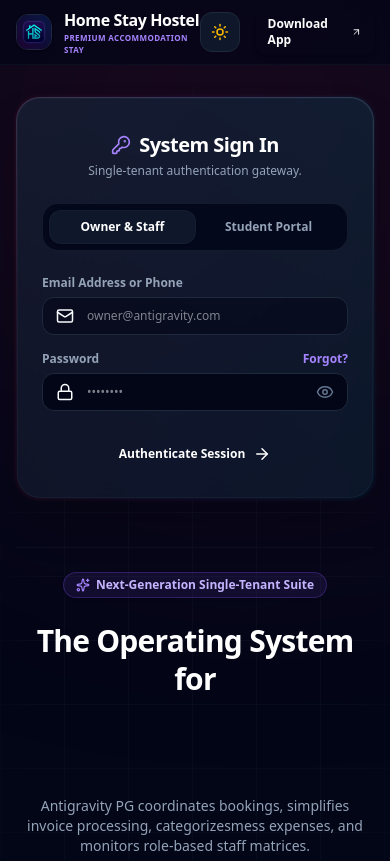
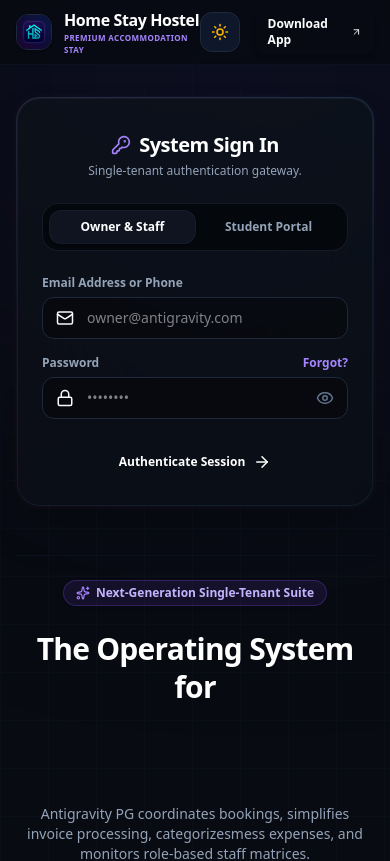
Before and after one commit to ramakrishnamadala559-a11y/BMR-portal, a Next.js app: page / in a window 390 px wide. Shown: the top 861 px of the page. Built offline with nearby package versions, Linux system fonts and the light colour scheme; no server answers.

Commit message:
design: Redesign login page background for better contrast and mobile comfort

```diff
--- a/src/app/login/page.tsx
+++ b/src/app/login/page.tsx
@@ -80,7 +80,7 @@ export default function LoginPage() {
 
   if (loading) {
     return (
-      <div className="min-h-screen bg-slate-955 flex flex-col items-center justify-center">
+      <div className="min-h-screen bg-[#080b11] flex flex-col items-center justify-center">
         <Loader2 className="h-10 w-10 text-violet-500 animate-spin mb-4" />
         <p className="text-slate-400 text-sm font-medium">Checking session...</p>
       </div>
@@ -88,17 +88,17 @@ export default function LoginPage() {
   }
 
   return (
-    <div className="min-h-screen bg-slate-955 flex flex-col relative overflow-x-hidden text-slate-100 font-sans selection:bg-violet-650 selection:text-white">
-      {/* Dynamic Colorful Fluid Mesh Gradients (Floating Animations) */}
-      <div className="absolute top-[-10%] left-[-15%] w-[600px] h-[600px] bg-gradient-to-tr from-rose-500/20 via-violet-650/25 to-indigo-650/15 rounded-full blur-[140px] pointer-events-none animate-float-slow" />
-      <div className="absolute bottom-[-10%] right-[-15%] w-[600px] h-[600px] bg-gradient-to-bl from-cyan-500/15 via-blue-650/20 to-violet-600/15 rounded-full blur-[140px] pointer-events-none animate-float-medium" />
+    <div className="min-h-screen bg-[#080b11] flex flex-col relative overflow-x-hidden text-slate-100 font-sans selection:bg-violet-650 selection:text-white">
+      {/* Softer, more comfortable dynamic fluid gradients */}
+      <div className="absolute top-[-10%] left-[-15%] w-[550px] h-[550px] bg-gradient-to-tr from-violet-600/10 via-indigo-600/10 to-violet-850/5 rounded-full blur-[160px] pointer-events-none animate-float-slow" />
+      <div className="absolute bottom-[-10%] right-[-15%] w-[550px] h-[550px] bg-gradient-to-bl from-indigo-700/10 via-slate-800/10 to-violet-750/5 rounded-full blur-[160px] pointer-events-none animate-float-medium" />
 
-      {/* Grid pattern background overlay */}
-      <div className="absolute inset-0 bg-[linear-gradient(to_right,#1e293b_1px,transparent_1px),linear-gradient(to_bottom,#1e293b_1px,transparent_1px)] bg-[size:4rem_4rem] [mask-image:radial-gradient(ellipse_60%_50%_at_50%_50%,#000_70%,transparent_100%)] opacity-20 pointer-events-none" />
+      {/* Finer, less distracting grid pattern overlay */}
+      <div className="absolute inset-0 bg-[linear-gradient(to_right,#131924_1px,transparent_1px),linear-gradient(to_bottom,#131924_1px,transparent_1px)] bg-[size:3rem_3rem] [mask-image:radial-gradient(ellipse_70%_60%_at_50%_50%,#000_70%,transparent_100%)] opacity-35 pointer-events-none" />
 
       {/* TOP FLOATING NAVBAR */}
       {!isMobileApp && (
-        <header className="w-full border-b border-slate-900/60 bg-slate-955/65 backdrop-blur-md sticky top-0 z-50">
+        <header className="w-full border-b border-slate-900/60 bg-[#080b11]/70 backdrop-blur-md sticky top-0 z-50">
           <div className="max-w-7xl mx-auto px-4 sm:px-6 lg:px-8 h-16 flex items-center justify-between">
             <div className="flex items-center gap-3">
               <img src="/homestay_logo.jpg" alt="Brand Logo" className="h-9 w-9 rounded-xl border border-slate-800 shadow object-cover flex-shrink-0" />
@@ -140,12 +140,12 @@ export default function LoginPage() {
       <main className="flex-1 max-w-4xl mx-auto w-full px-4 sm:px-6 lg:px-8 py-8 lg:py-12 flex flex-col items-center gap-12 relative z-10">
 
         {/* SECTION 1: LOGIN CARD (POSITIONED IN MIDDLE TOP) */}
-        <div id="console" className="w-full max-w-md p-[1px] bg-gradient-to-b from-slate-700/80 via-slate-800/40 to-slate-950 rounded-3xl relative shadow-2xl transition-transform duration-300 hover:scale-[1.01]">
+        <div id="console" className="w-full max-w-md p-[1px] bg-gradient-to-b from-slate-800 via-slate-900/60 to-[#080b11] rounded-3xl relative shadow-2xl transition-transform duration-300 hover:scale-[1.01]">
           {/* Glowing border outline */}
-          <div className="absolute inset-0 bg-gradient-to-r from-rose-500/25 via-violet-500/25 to-cyan-500/25 rounded-3xl opacity-50 blur-[2px] pointer-events-none" />
+          <div className="absolute inset-0 bg-gradient-to-r from-rose-500/10 via-violet-500/15 to-cyan-500/10 rounded-3xl opacity-50 blur-[2px] pointer-events-none" />
 
           {/* Inner Card Container */}
-          <div className="bg-slate-900/85 rounded-[23px] p-6 sm:p-8 backdrop-blur-3xl relative z-10 border border-slate-850/50">
+          <div className="bg-[#0b0f17]/90 rounded-[23px] p-6 sm:p-8 backdrop-blur-3xl relative z-10 border border-slate-850/50">
 
             {/* Logo / Brand Header */}
             <div className="flex flex-col items-center mb-6">
@@ -163,7 +163,7 @@ export default function LoginPage() {
             </div>
 
             {/* RBAC Tab Selection */}
-            <div className="flex bg-slate-950/80 p-1.5 rounded-2xl mb-6 border border-slate-850/60">
+            <div className="flex bg-[#05070a]/90 p-1.5 rounded-2xl mb-6 border border-slate-850/60">
               <button
                 onClick={() => {
                   setActiveTab('admin');
@@ -172,7 +172,7 @@ export default function LoginPage() {
                 }}
                 className={`flex-1 py-2 text-xs font-bold rounded-xl transition-all cursor-pointer ${
                   activeTab === 'admin'
-                    ? 'bg-slate-900 text-white shadow border border-slate-800/40'
+                    ? 'bg-[#0f1420] text-white shadow border border-slate-850/40'
                     : 'text-slate-400 hover:text-slate-200'
                 }`}
               >
@@ -186,8 +186,8 @@ export default function LoginPage() {
                 }}
                 className={`flex-1 py-2 text-xs font-bold rounded-xl transition-all cursor-pointer ${
                   activeTab === 'student'
-                    ? 'bg-slate-900 text-white shadow border border-slate-800/40'
-                    : 'text-slate-400 hover:text-slate-255'
+                    ? 'bg-[#0f1420] text-white shadow border border-slate-855/40'
+                    : 'text-slate-400 hover:text-slate-200'
                 }`}
               >
                 Student Portal
@@ -209,7 +209,7 @@ export default function LoginPage() {
                     value={identifier}
                     onChange={(e) => setIdentifier(e.target.value)}
                     placeholder={activeTab === 'admin' ? 'owner@antigravity.com' : '9000000001'}
-                    className="w-full bg-slate-950/60 border border-slate-855 hover:border-slate-750 focus:border-violet-500/80 rounded-xl py-2.5 pl-11 pr-4 text-xs text-slate-100 placeholder-slate-650 focus:outline-none transition-colors"
+                    className="w-full bg-[#05070a]/60 border border-slate-800 hover:border-slate-700 focus:border-violet-500/80 rounded-xl py-2.5 pl-11 pr-4 text-sm text-slate-100 placeholder-slate-650 focus:outline-none transition-colors"
                     required
                   />
                 </div>
@@ -235,7 +235,7 @@ export default function LoginPage() {
                     value={password}
                     onChange={(e) => setPassword(e.target.value)}
                     placeholder="••••••••"
-                    className="w-full bg-slate-955 border border-slate-855 hover:border-slate-750 focus:border-violet-500/80 rounded-xl py-2.5 pl-11 pr-11 text-xs text-slate-100 placeholder-slate-655 focus:outline-none transition-colors"
+                    className="w-full bg-[#05070a]/60 border border-slate-800 hover:border-slate-700 focus:border-violet-500/80 rounded-xl py-2.5 pl-11 pr-11 text-sm text-slate-100 placeholder-slate-655 focus:outline-none transition-colors"
                     required
                   />
                   <button
```
